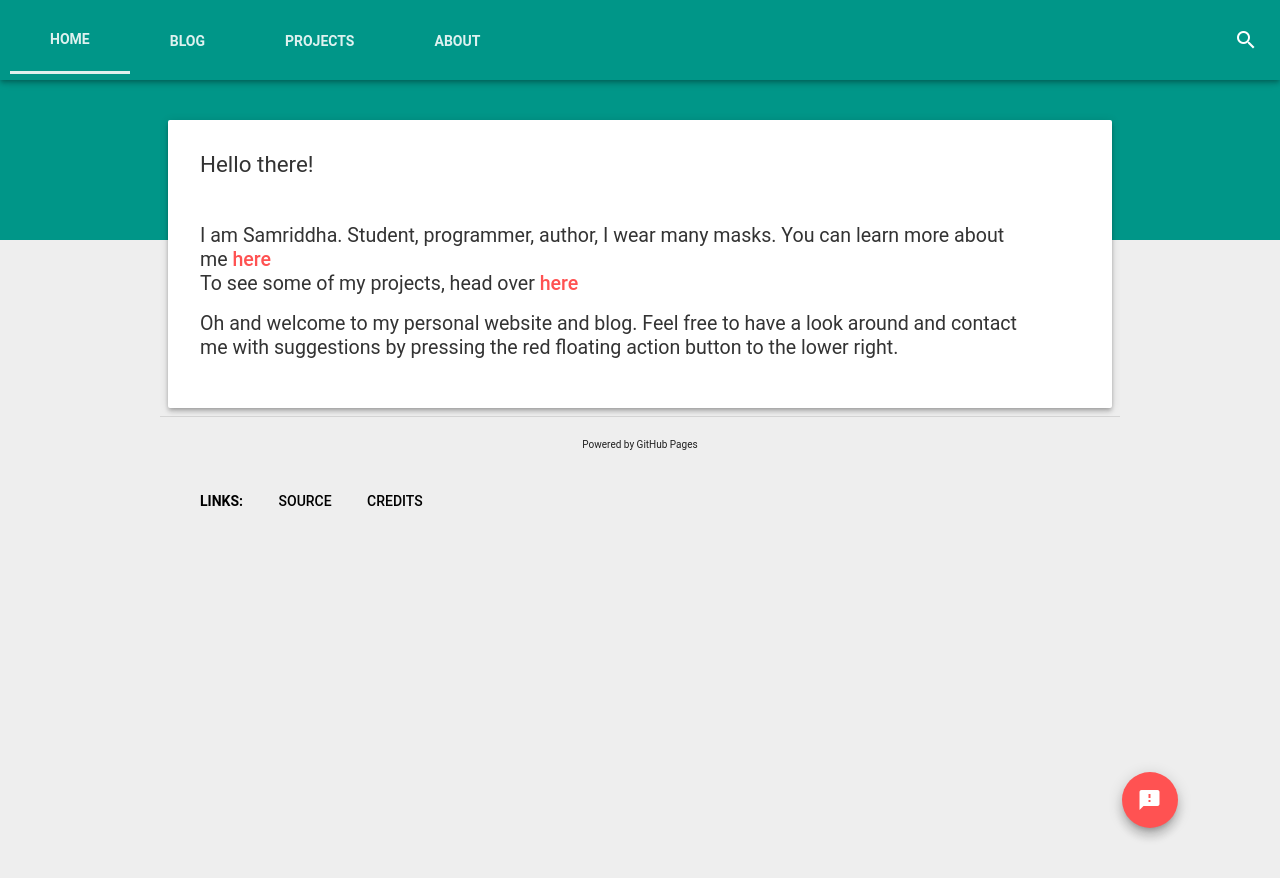
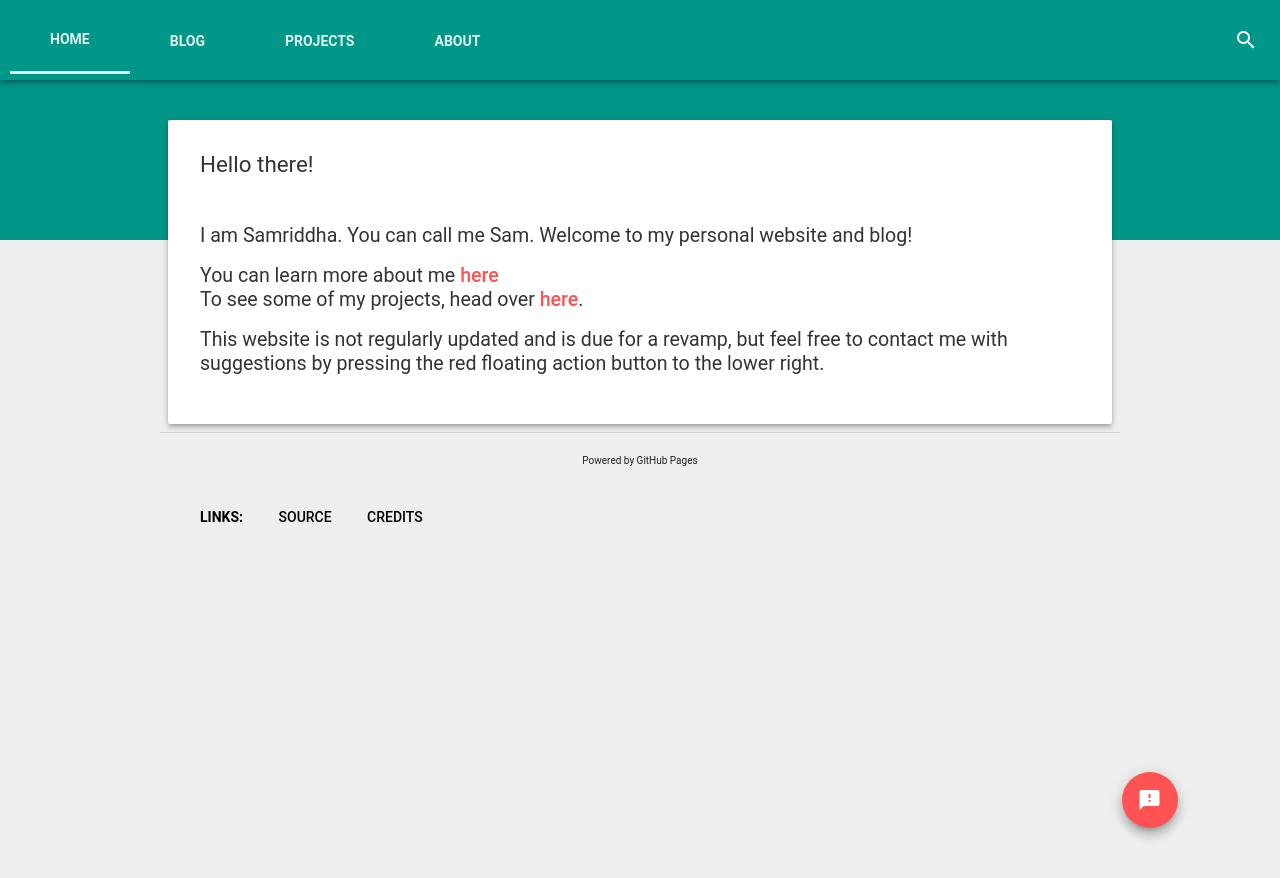
Before and after one commit to samriddhabasu/samriddhabasu.github.io, a Jekyll site: the page built from index.html, in a window 1280 px wide and 900 px high. Shown: the top 878 px of the window. Built offline with Jekyll 4.4.1, drawn with Linux system fonts in a browser that asks for light colours; nearby versions of some CDN libraries; comment, search, counter and statistics services are not loaded.

Commit message:
Update home page and CV

```diff
--- a/index.html
+++ b/index.html
@@ -6,8 +6,9 @@ title: Samriddha Basu (The Dork Knight Rises)
 	<div class="mdl-card mdl-shadow--4dp blurb" style="padding: 16px 16px 16px 16px; flex-grow: 1;">
 		<div class="mdl-card__title"><p>Hello there!</p></div>
 		<div class="mdl-card__supporting-text">
-			<p>I am Samriddha. Student, programmer, author, I wear many masks. You can learn more about me <a href="/about">here</a><br>To see some of my projects, head over <a href="/projects">here</a></p>
-			<p>Oh and welcome to my personal website and blog. Feel free to have a look around and contact me with suggestions by pressing the red floating action button to the lower right.</p>
+			<p>I am Samriddha. You can call me Sam. Welcome to my personal website and blog!</p>
+			<p>You can learn more about me <a href="/about">here</a><br>To see some of my projects, head over <a href="/projects">here</a>.</p>
+			<p>This website is not regularly updated and is due for a revamp, but feel free to contact me with suggestions by pressing the red floating action button to the lower right.</p>
 		</div>
 	</div>
 </section>
```
Also changed, not shown: 1 other file.
